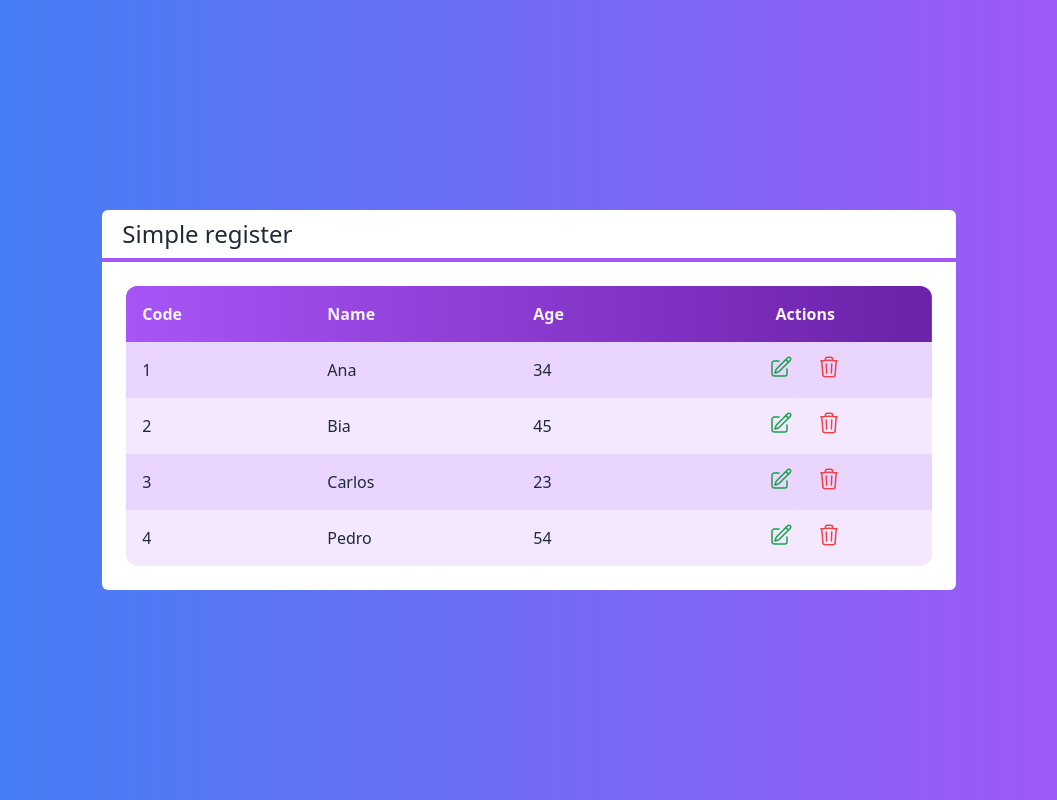
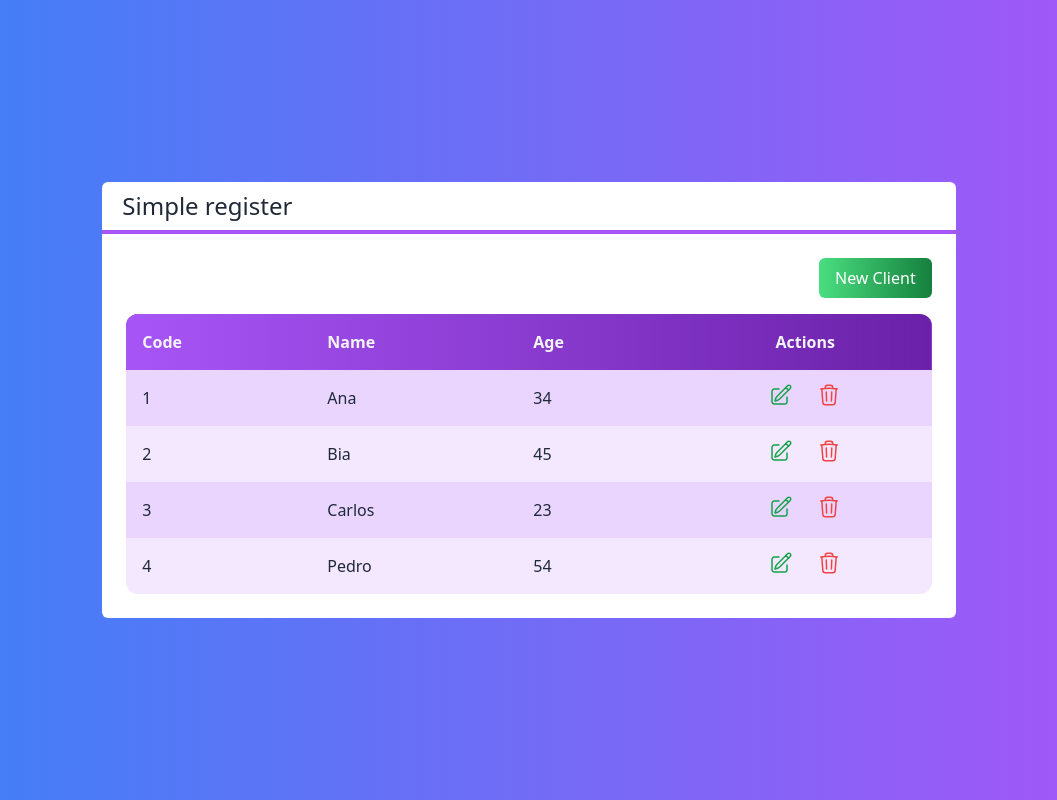
Before and after one commit to lexpierini/next-crud, a Next.js app: page / in a window 1280 px wide. Shown: the whole page, without its empty margins (111-1168 px from the left). Built offline with nearby package versions, Linux system fonts and the light colour scheme.

Commit message:
Button component

```diff
--- /dev/null
+++ b/src/components/Button.tsx
@@ -0,0 +1,20 @@
+import { ReactNode } from 'react'
+
+type ButtonProps = {
+  cor?: 'green' | 'blue' | 'gray'
+  className?: string
+  children: ReactNode
+}
+
+export default function Button(props: ButtonProps) {
+  const cor = props.cor ?? 'gray'
+
+  return (
+    <button
+      className={`bg-gradient-to-r from-${cor}-400 to-${cor}-700 text-white
+                  px-4 py-2 rounded-md ${props.className}`}
+    >
+      {props.children}
+    </button>
+  )
+}
--- a/src/pages/index.tsx
+++ b/src/pages/index.tsx
@@ -1,3 +1,4 @@
+import Button from '@/components/Button'
 import Layout from '@/components/Layout'
 import Table from '@/components/Table'
 import Client from '@/core/Client'
@@ -20,6 +21,11 @@
                from-blue-500 to-purple-500 text-white"
     >
       <Layout title="Simple register">
+        <div className="flex justify-end">
+          <Button cor="green" className="mb-4">
+            New Client
+          </Button>
+        </div>
         <Table
           clients={clients}
           selectedClient={selectedClient}
--- a/tailwind.config.ts
+++ b/tailwind.config.ts
@@ -5,6 +5,17 @@
     './src/pages/**/*.{js,ts,jsx,tsx,mdx}',
     './src/components/**/*.{js,ts,jsx,tsx,mdx}',
     './src/app/**/*.{js,ts,jsx,tsx,mdx}',
+  ],
+  safelist: [
+    {
+      pattern: /^bg-/,
+    },
+    {
+      pattern: /^from-/,
+    },
+    {
+      pattern: /^to-/,
+    },
   ],
   theme: {
     extend: {
```
